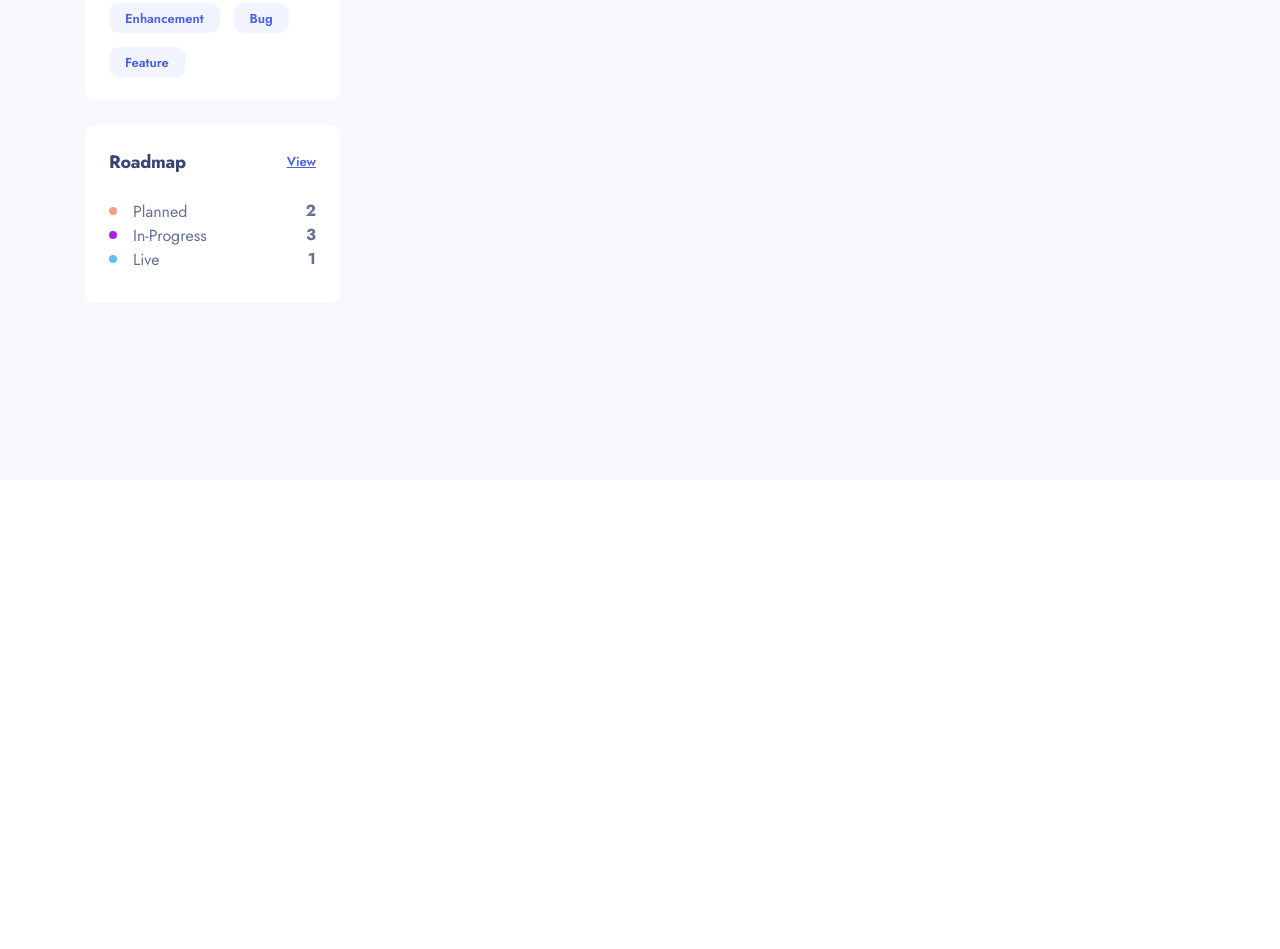
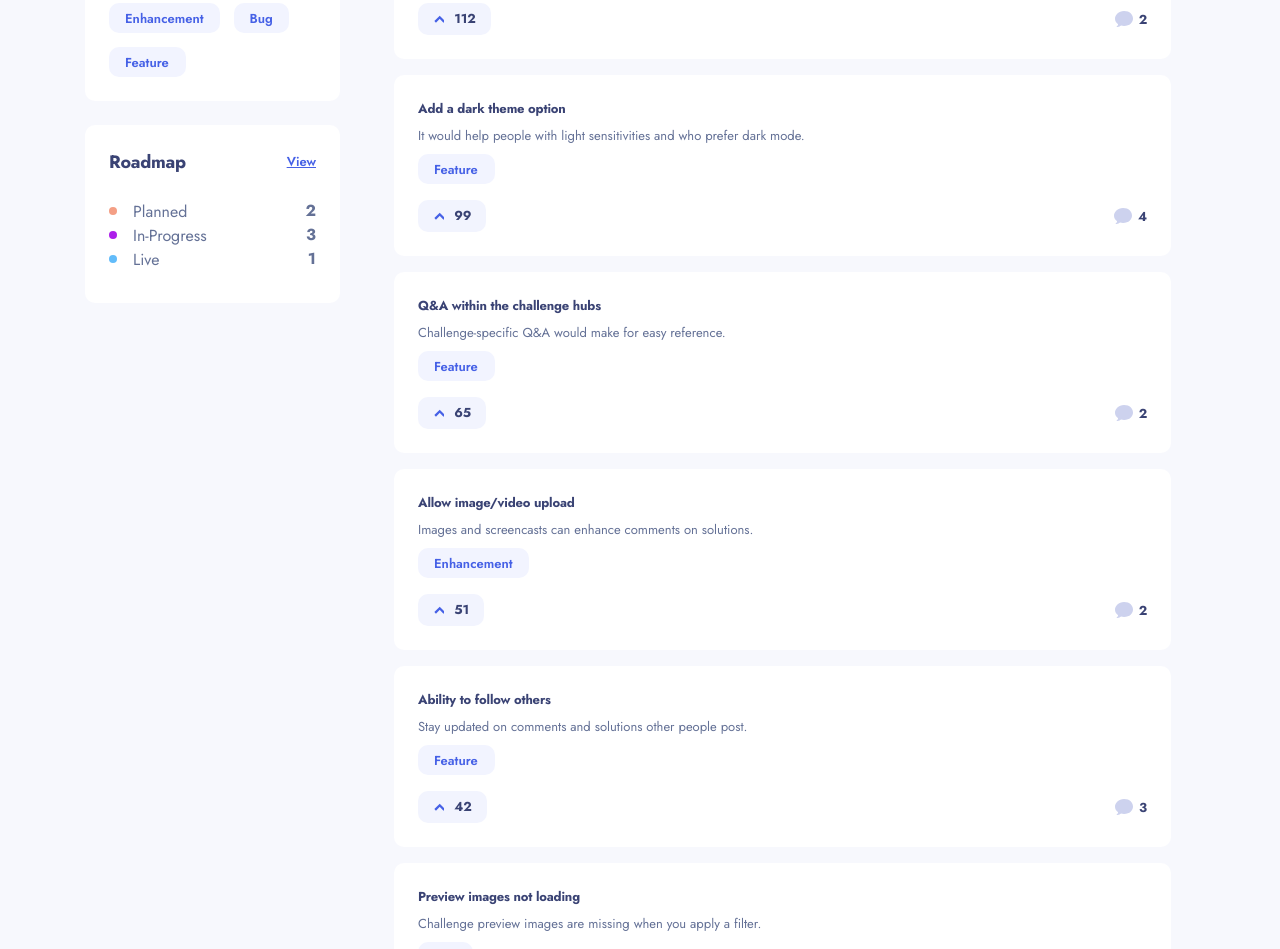
Before and after one commit to AlexisC73/feedback-front, a React (Vite) app: page / in a window 1280 px wide. Shown: the part 320-1269 px from the top of the page. Before the commit the page ends 800 px from the top, so only its background shows below. Built offline with nearby package versions, Linux system fonts and the light colour scheme.

Commit message:
adding feedback card

```diff
--- /dev/null
+++ b/src/components/CommentCount/CommentCount.tsx
@@ -0,0 +1,10 @@
+import { MessageIcon } from "../../assets/icons";
+
+export function CommentCount ({count}: {count: number}) {
+  return (
+    <p className="flex items-center gap-x-1.5">
+      <MessageIcon className="text-#CDD2EE text-4" />
+      <strong className={`text-#3A4374 text-3.25 -tracking-0.18px line-height-4.75 ${count > 0 ? "opacity-100" : "opacity-50"}`}>{count}</strong>
+    </p>
+  )
+}
--- /dev/null
+++ b/src/components/FeedbackCard/FeedbackCard.tsx
@@ -0,0 +1,19 @@
+import { CommentCount } from "../CommentCount/CommentCount";
+import { Tag } from "../Tag/Tag";
+import { UpvoteCount } from "../UpvoteCount/UpvoteCount";
+
+export function FeedbackCard ({title, category, description, upvotes, comments}: {title: string, category: "ui" | "ux" | "enhancement" | "feature" | "bug", description: string, upvotes: number, comments: number}) {
+  return (
+    <div className="flex flex-col w-full p-6 bg-white rounded-2.5 gap-y-2">
+      <h2 className="line-height-4.75 text-3.25 -tracking-0.18px font-bold text-#3A4374">{title}</h2>
+      <p className="line-height-4.75 text-3.25 text-#647196">{description}</p>
+      <div className="flex justify-start mt-0.25">
+        <Tag title={category} active={false} />
+      </div>
+      <div className="flex justify-between items-center mt-2">
+        <UpvoteCount count={upvotes} />
+        <CommentCount count={comments} />
+      </div>
+    </div>
+  )
+}
--- /dev/null
+++ b/src/components/UpvoteCount/UpvoteCount.tsx
@@ -0,0 +1,10 @@
+import { ArrowIcon } from "../../assets/icons";
+
+export function UpvoteCount ({count}: {count: number}) {
+  return (
+    <p className="bg-#F2F4FE flex items-center gap-x-2.5 pr-3.75 pt-1.5 pb-1.75 pl-4 rounded-2.5">
+      <ArrowIcon className="text-2 text-#4661E6" />
+      <strong className="text-#3A4374 text-3.25 -tracking-0.18px line-height-4.75">{count}</strong>
+    </p>
+  )
+}
--- a/src/pages/Home.tsx
+++ b/src/pages/Home.tsx
@@ -1,5 +1,51 @@
 import { Layout } from "../Layout/layout";
+import { FeedbackCard } from "../components/FeedbackCard/FeedbackCard";
 import { Suggestions } from "../components/Suggestions/Suggestions";
+
+const feedbacks: {title: string, category: "ui" | "ux" | "enhancement" | "feature" | "bug", description: string, upvotes: number, comments: number}[] = [
+  {
+    title: "Add tags for solutions",
+    description: "Easier to search for solutions based on a specific stack.",
+    category: "enhancement",
+    upvotes: 112,
+    comments: 2
+  },
+  {
+    title: "Add a dark theme option",
+    description: "It would help people with light sensitivities and who prefer dark mode.",
+    category: "feature",
+    upvotes: 99,
+    comments: 4
+  },
+  {
+    title: "Q&A within the challenge hubs",
+    description: "Challenge-specific Q&A would make for easy reference.",
+    category: "feature",
+    upvotes: 65,
+    comments: 2
+  },
+  {
+    title: "Allow image/video upload",
+    description: "Images and screencasts can enhance comments on solutions.",
+    category: "enhancement",
+    upvotes: 51,
+    comments: 2
+  },
+  {
+    title: "Ability to follow others",
+    description: "Stay updated on comments and solutions other people post.",
+    category: "feature",
+    upvotes: 42,
+    comments: 3
+  },
+  {
+    title: "Preview images not loading",
+    description: "Challenge preview images are missing when you apply a filter.",
+    category: "bug",
+    upvotes: 3,
+    comments: 0
+  }
+]
 
 export function HomePage () {
   return (
@@ -7,7 +53,9 @@ export function HomePage () {
       <div className="md:px-10 lg:px-0">
         <Suggestions />
       </div>
-
+      <ul className="px-6 py-8 flex flex-col gap-y-4">
+        {feedbacks.map((feedback) => (<li><FeedbackCard {...feedback} /></li>))}
+      </ul>
     </Layout>
   )
 }
```
